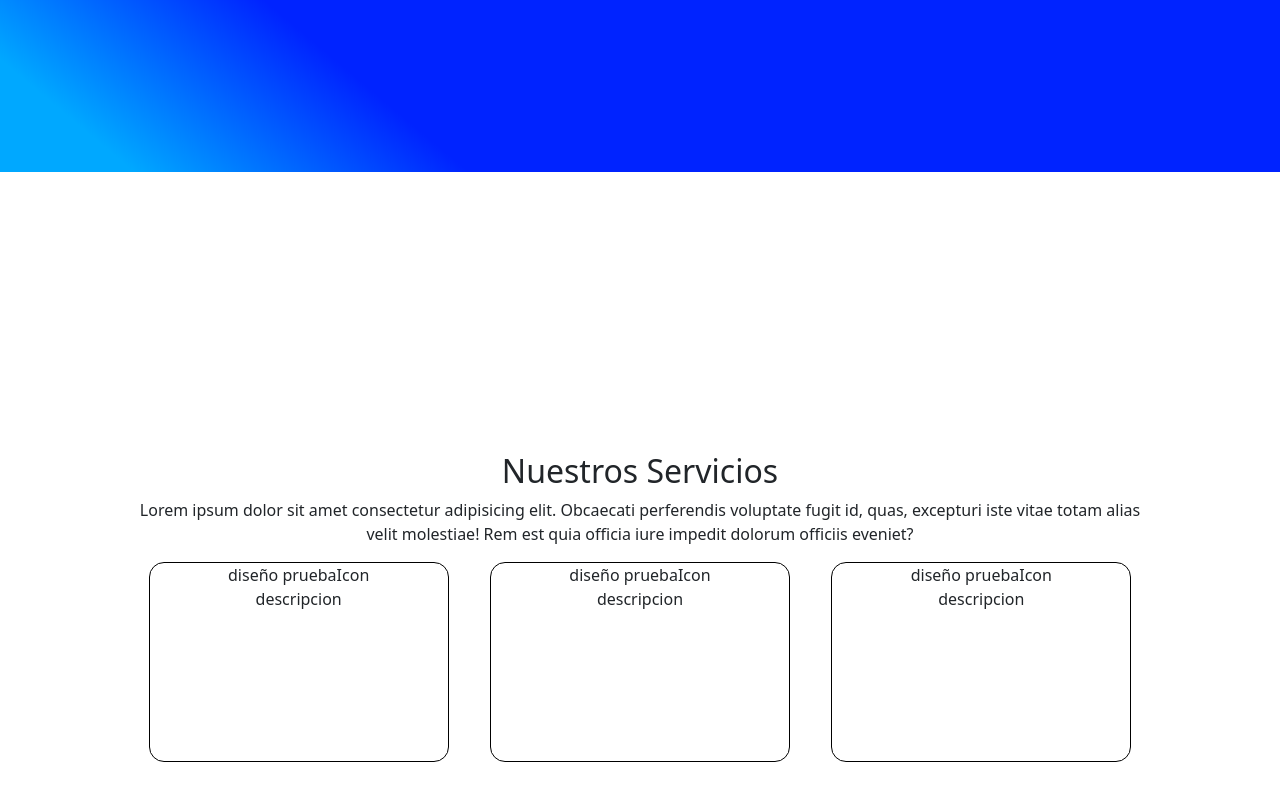
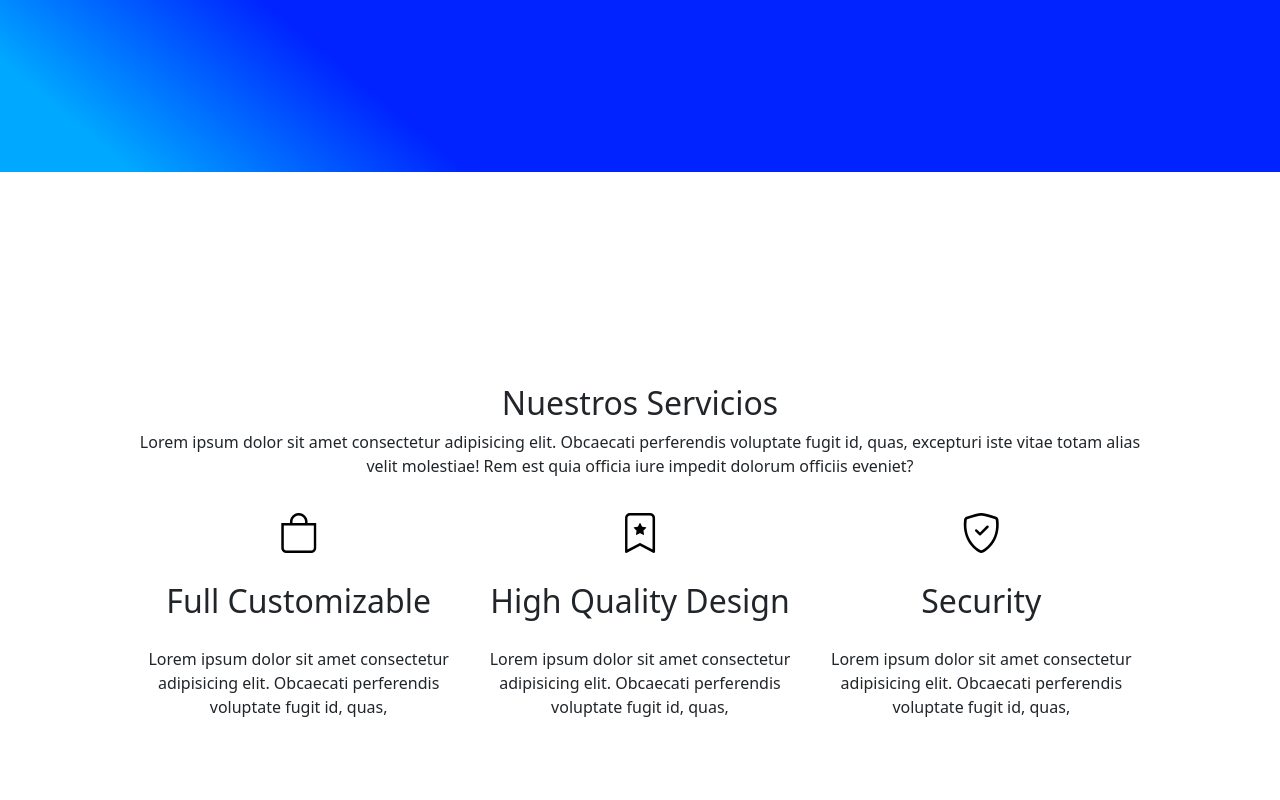
Before and after one commit to migue19/ComponentNext, a Next.js app: page / in a window 1280 px wide. Shown: the part 628-1428 px from the top of the page. Built offline with nearby package versions, Linux system fonts and the light colour scheme.

Commit message:
add service section

```diff
--- a/package.json
+++ b/package.json
@@ -9,11 +9,13 @@
     "lint": "next lint"
   },
   "dependencies": {
+    "@fortawesome/fontawesome-svg-core": "^6.3.0",
     "@next/font": "13.1.6",
     "@types/node": "18.11.18",
     "@types/react": "18.0.27",
     "@types/react-dom": "18.0.10",
     "bootstrap": "^5.2.3",
+    "bootstrap-icons": "^1.10.3",
     "eslint": "8.33.0",
     "eslint-config-next": "13.1.6",
     "next": "13.1.6",
--- a/src/components/ComponentsElement/CardComponent/page.tsx
+++ b/src/components/ComponentsElement/CardComponent/page.tsx
@@ -1,12 +1,20 @@
 import styles from './styles.module.scss'
 import { CardInterface } from '@/Interfaces/card'
+import Image from 'next/image'
 
 const Page: React.FC<CardInterface>=({titulo, descripcion, imagenUrl}) => {
     return (
         <div className={styles.sectionCardContainer}>
             <div className={styles.sectionCardContent}>
-                    <div>{titulo} {imagenUrl}</div>
-                    <p>{descripcion}</p>
+                <div className='w-100'>
+                    <i className={`${imagenUrl} ${styles.elementsIcon}`}></i>
+                </div>
+                <h2 className='w-100'>
+                    {titulo}
+                </h2>
+                <p className='w-100'>
+                    {descripcion}
+                </p>
             </div>
         </div>
     )
--- a/src/components/ComponentsElement/CardComponent/styles.module.scss
+++ b/src/components/ComponentsElement/CardComponent/styles.module.scss
@@ -1,11 +1,18 @@
 .sectionCardContainer{
-    height: 200px;
-    width: 300px;
-    border: solid 1px black;
+    height: 250px;
+    width: 350px;
     border-radius: 15px;
 }
 .sectionCardContent{
     width: 100%;
     height: 100%;
+    display: flex;
+    justify-content: center;
+    align-items:center;
+    flex-wrap: wrap;
+}
 
+.elementsIcon{
+    font-size: 40px;
+    color: black;
 }
--- a/src/components/SectionServices/page.tsx
+++ b/src/components/SectionServices/page.tsx
@@ -13,9 +13,21 @@ const Page=() => {
                     <p>Lorem ipsum dolor sit amet consectetur adipisicing elit. Obcaecati perferendis voluptate fugit id, quas, excepturi iste vitae totam alias velit molestiae! Rem est quia officia iure impedit dolorum officiis eveniet?</p>
                 </div>
                 <div className={styles.containerCards}>
-                    <CardComponent titulo='diseño' descripcion='descripcion' imagenUrl='pruebaIcon'></CardComponent>
-                    <CardComponent titulo='diseño' descripcion='descripcion' imagenUrl='pruebaIcon'></CardComponent>
-                    <CardComponent titulo='diseño' descripcion='descripcion' imagenUrl='pruebaIcon'></CardComponent>
+                    <CardComponent
+                    titulo='Full Customizable'
+                    descripcion='Lorem ipsum dolor sit amet consectetur adipisicing elit. Obcaecati perferendis voluptate fugit id, quas,'
+                    imagenUrl='bi bi-bag'></CardComponent>
+
+                    <CardComponent
+                    titulo='High Quality Design'
+                    descripcion='Lorem ipsum dolor sit amet consectetur adipisicing elit. Obcaecati perferendis voluptate fugit id, quas,'
+                    imagenUrl='bi bi-bookmark-star'></CardComponent>
+
+                    <CardComponent
+                    titulo='Security'
+                    descripcion='Lorem ipsum dolor sit amet consectetur adipisicing elit. Obcaecati perferendis voluptate fugit id, quas,'
+                    imagenUrl='bi bi-shield-check'></CardComponent>
+
                 </div>
 
             </div>
--- a/src/components/SectionServices/styles.module.scss
+++ b/src/components/SectionServices/styles.module.scss
@@ -1,8 +1,9 @@
 .sectionService{
-    height: 30%;
+    height: 100%;
     width: 100%;
     display: flex;
     justify-content: center;
+    align-items: center;
 }
 .sectionServiceContent{
     width: 80%;
--- a/src/pages/_app.tsx
+++ b/src/pages/_app.tsx
@@ -1,5 +1,6 @@
 import '@/styles/globals.scss'
 import 'bootstrap/dist/css/bootstrap.min.css';
+import 'bootstrap-icons/font/bootstrap-icons.css';
 import type { AppProps } from 'next/app'
 
 export default function App({ Component, pageProps }: AppProps) {
```
Also changed, not shown: 1 other file (tests, documents, lock files or other folders).
